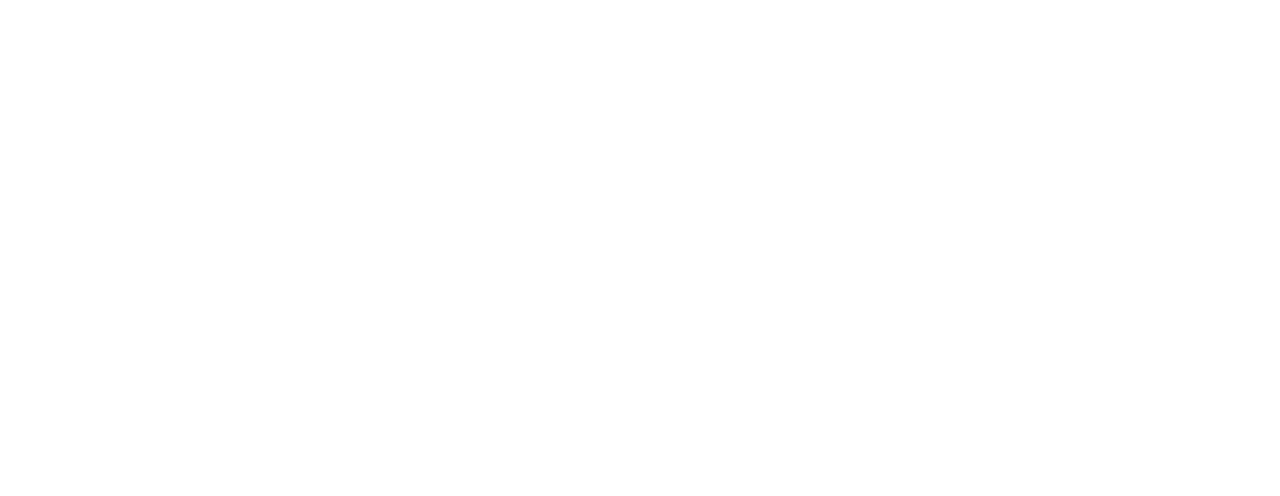
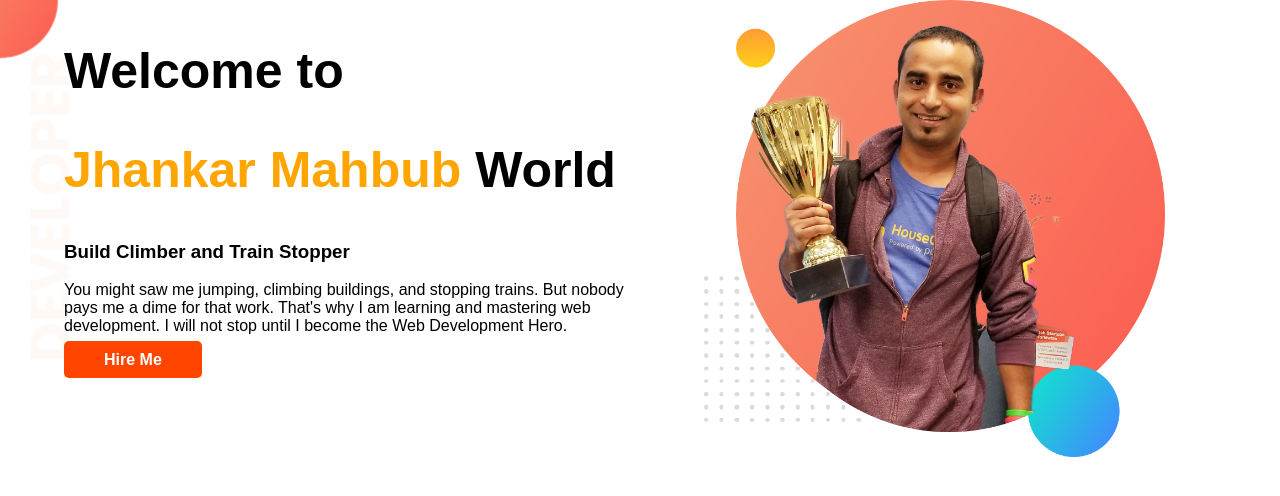
Before and after one commit to aditya19xx/developer-portfolio, a plain HTML site: page index.html in a window 1280 px wide. Drawn offline with Linux system fonts and the light colour scheme; a web font is replaced by a local one.

Commit message:
top banner added

```diff
--- a/index.html
+++ b/index.html
@@ -1,13 +1,33 @@
 <!DOCTYPE html>
 <html lang="en">
+
 <head>
     <meta charset="UTF-8">
     <meta http-equiv="X-UA-Compatible" content="IE=edge">
     <meta name="viewport" content="width=device-width, initial-scale=1.0">
     <title>Aditya Portfolio</title>
+    <link rel="preconnect" href="https://fonts.googleapis.com">
+    <link rel="preconnect" href="https://fonts.gstatic.com" crossorigin>
+    <link href="https://fonts.googleapis.com/css2?family=Otomanopee+One&display=swap" rel="stylesheet">
     <link rel="stylesheet" href="style.css">
 </head>
+
 <body>
 
+  <section class="top-banner">
+    <div class="half-width">
+        <h1>Welcome to</h1>
+    <h1> <span class="color">Jhankar Mahbub</span> World</h1>
+    <h3>Build Climber and Train Stopper</h3>
+    <p>You might saw me jumping, climbing buildings, and stopping trains. But nobody pays me a dime for that work.
+        That's why I am learning and mastering web development. I will not stop until I become the Web Development Hero.
+    </p>
+    <a class="link-btn" target="blank" href="https://www.linkedin.com/in/adityadas-turja-447492213/">Hire Me</a>
+    </div>
+   <div class="half-width">
+    <img src="images/jhankar.png" alt="">
+   </div>
+  </section>
 </body>
+
 </html>
--- a/style.css
+++ b/style.css
@@ -0,0 +1,33 @@
+body{
+    font-family: 'Otomanopee One', sans-serif;
+    margin: 0%;
+}
+h1{
+    font-size: 50px;
+}
+.color{
+    color: orange;
+}
+section{
+    display: flex;
+}
+.half-width{
+    width: 50%;
+    padding-left: 5%;
+}
+.half-width img{
+    width: 80%;
+}
+.link-btn{
+    text-decoration: none;
+    background-color: orangered;
+    color: white;
+    font-weight: 700;
+    padding: 10px 40px;
+    border-radius: 5px;
+}
+.top-banner{
+    background-image: url(images/top-banner.png);
+    background-repeat: no-repeat;
+
+}
```
Also changed, not shown: images/dream-bg.png (added), images/exp-bg.png (added), images/jhankar.png (added), images/jhankar2.png (added), images/my-bg.png (added), images/my-bg2.png (added), images/top-banner.png (added), 7 other files.
